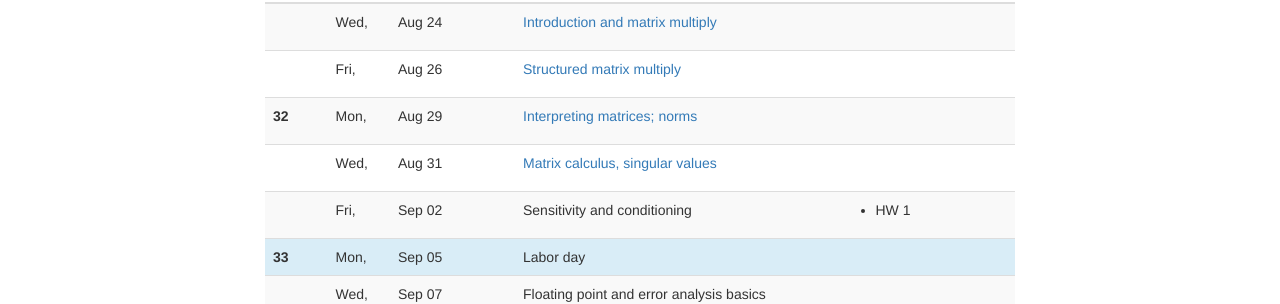
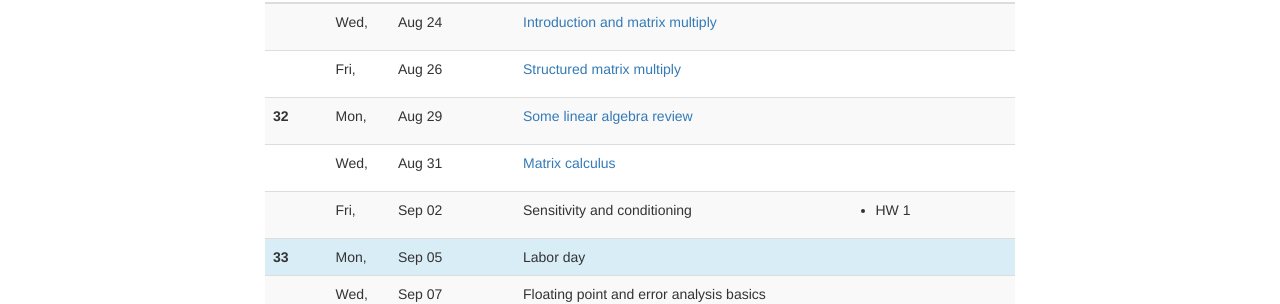
Before and after one commit to dbindel/cs6210-f16, a Jekyll site: the page built from web/schedule.html, in a window 1280 px wide and 900 px high. Shown: the part 254-558 px from the top of the window. Built offline with Jekyll 4.4.1, drawn with Linux system fonts in a browser that asks for light colours; nearby versions of some CDN libraries.

Commit message:
Changed title for lectures next week.

```diff
--- a/web/_data/lectures.yml
+++ b/web/_data/lectures.yml
@@ -15,11 +15,11 @@
 #
 -
   date: 2016-08-29
-  info: Interpreting matrices; norms
+  info: Some linear algebra review
   notes: 2016-08-29.pdf
 -
   date: 2016-08-31
-  info: Matrix calculus, singular values
+  info: Matrix calculus
   notes: 2016-08-31.pdf
 -
   date: 2016-09-02
```
